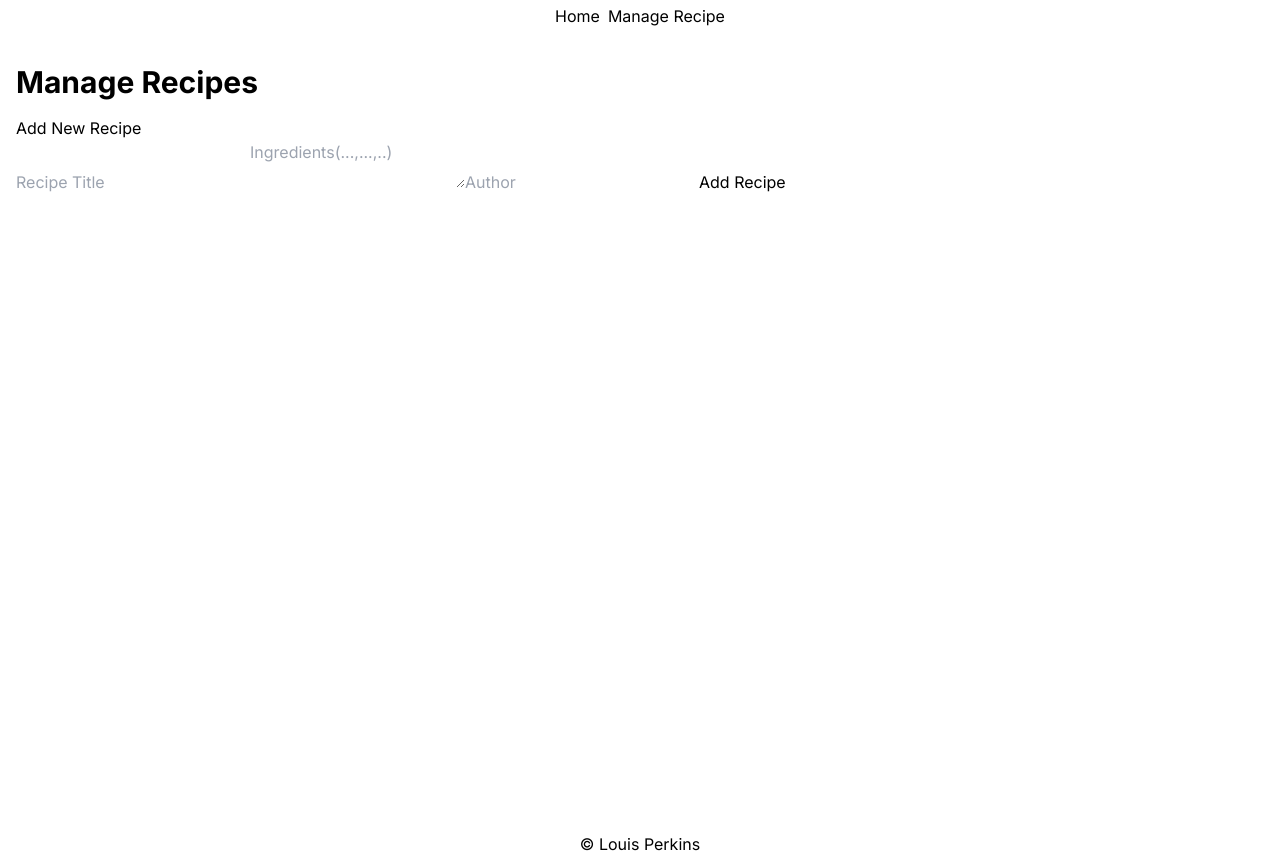
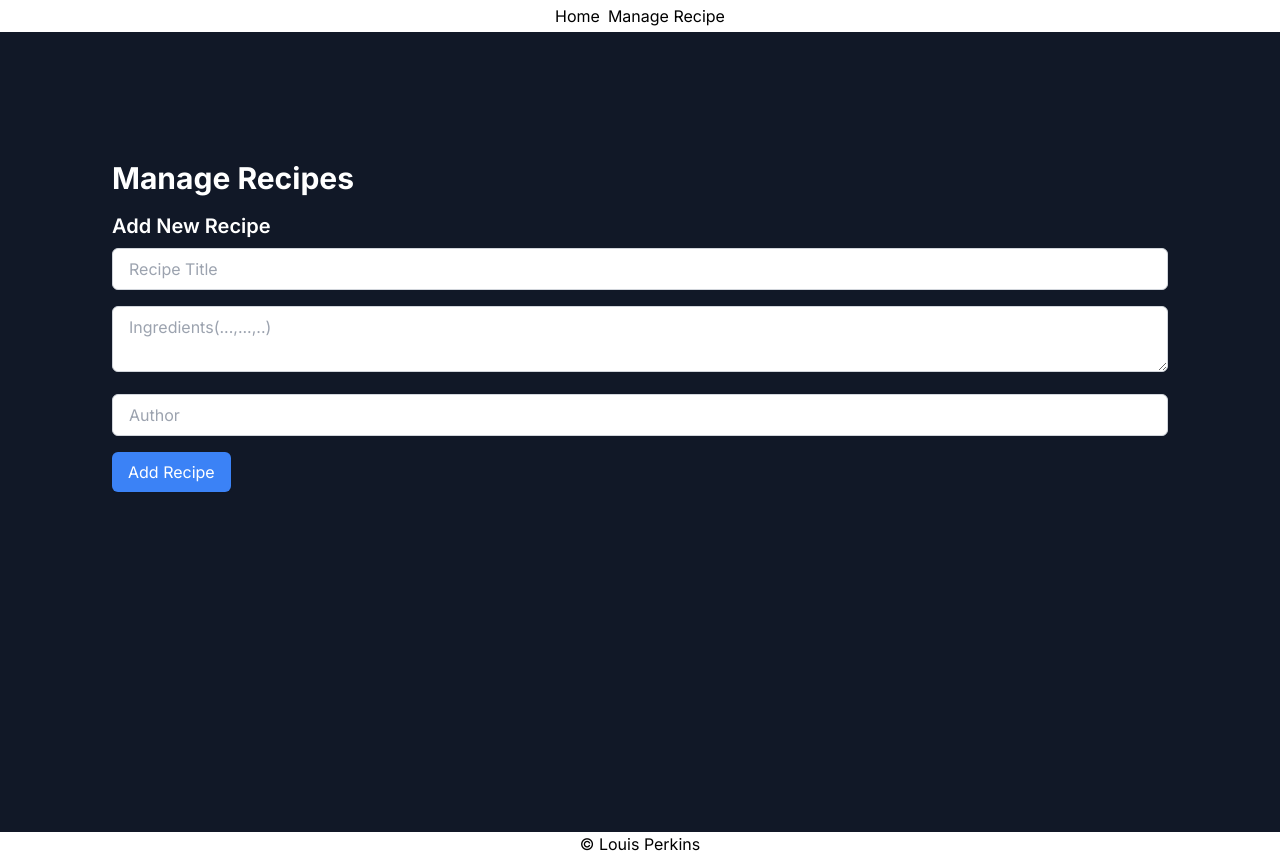
Before and after one commit to laperkins2/first-crud-app, a Next.js app: page /management in a window 1280 px wide. Built offline with nearby package versions, Linux system fonts and the light colour scheme.

Commit message:
updated color of text in inpute forms along with background

```diff
--- a/src/app/management/page.js
+++ b/src/app/management/page.js
@@ -3,12 +3,14 @@
 import React from 'react';
 import RecipeCard from '../../components/RecipeCard';
 import { useState } from 'react';
+import next from 'next';
 
 export default function ManagementPage() {
   const [items, setItems] = useState([]);
   const [itemTitle, setItemTitle] = useState('');
   const [itemIngredients, setItemIngredients] = useState('');
   const [itemAuthor, setItemAuthor] = useState('');
+  const [idNumber, setIdNumber] = useState(4);
 
   const addItem = (e) => {
     e.preventDefault();
@@ -24,6 +26,7 @@ export default function ManagementPage() {
     setItemTitle('');
     setItemIngredients('');
     setItemAuthor('');
+    setIdNumber(idNumber + 1);
   };
 
   const deleteItem = (id) => {
@@ -31,41 +34,50 @@ export default function ManagementPage() {
   };
 
   return (
-    <main className="min-h-screen m-0">
+    <main className="min-h-screen m-0 flex flex-col items-center justify-between p-24 bg-gray-900 text-white">
       <div className="container mx-auto px-4 py-8">
         <h1 className="text-3xl font-bold mb-4">Manage Recipes</h1>
 
-        <form onSubmit={addItem}>
-          <h2>Add New Recipe</h2>
+        <form onSubmit={addItem} className="mb-8">
+          <h2 className="text-xl font-semibold mb-2">Add New Recipe</h2>
           <input
             type="text"
             value={itemTitle}
             placeholder="Recipe Title"
             onChange={(e) => setItemTitle(e.target.value)}
+            className="w-full px-4 py-2 mb-4 bg-white text-black border border-gray-300 rounded-md"
           />
           <textarea
             value={itemIngredients}
             placeholder="Ingredients(...,...,..)"
             onChange={(e) => setItemIngredients(e.target.value)}
+            className="w-full px-4 py-2 mb-4 bg-white text-black border border-gray-300 rounded-md"
           ></textarea>
           <input
             type="text"
             value={itemAuthor}
             placeholder="Author"
             onChange={(e) => setItemAuthor(e.target.value)}
+            className="w-full px-4 py-2 mb-4 bg-white text-black border border-gray-300 rounded-md"
           />
-          <button type="submit"> Add Recipe </button>
+          <button
+            type="submit"
+            className="px-4 py-2 bg-blue-500 text-white rounded-md shadow-sm"
+          >
+            {' '}
+            Add Recipe{' '}
+          </button>
         </form>
 
         <div>
-          {items.map((item) => (
+          {items.map((item, index) => (
             <RecipeCard
               key={item.id}
-              cardNumber={item.id}
+              cardNumber={4 + index}
               recipeTitle={item.title}
               ingredients={item.ingredients.join(', ')}
               author={item.author}
-              onDelete={() => deleteItem(item.id)} // Pass onDelete function for delete functionality
+              onDelete={() => deleteItem(item.id)}
             />
           ))}
         </div>
```
